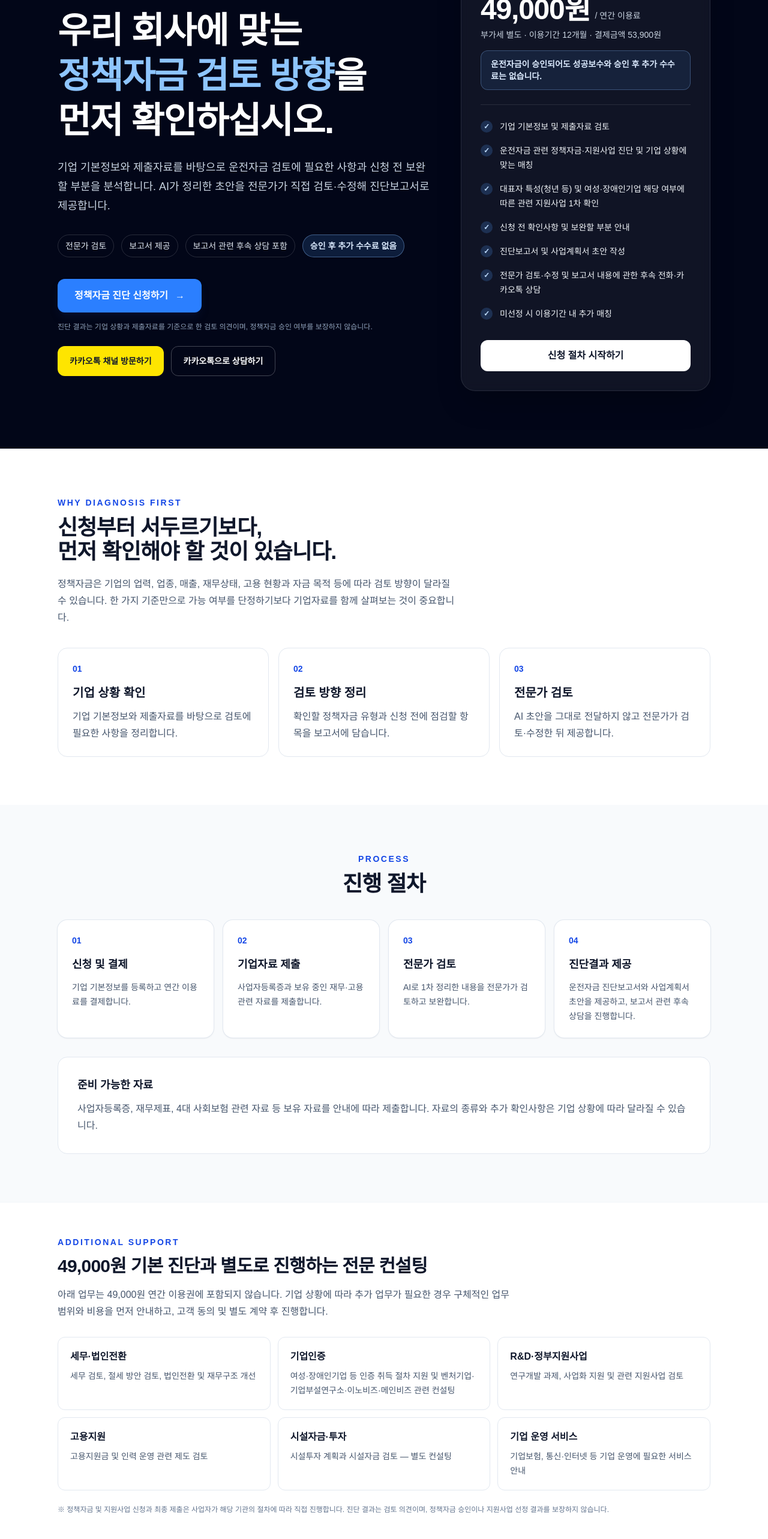
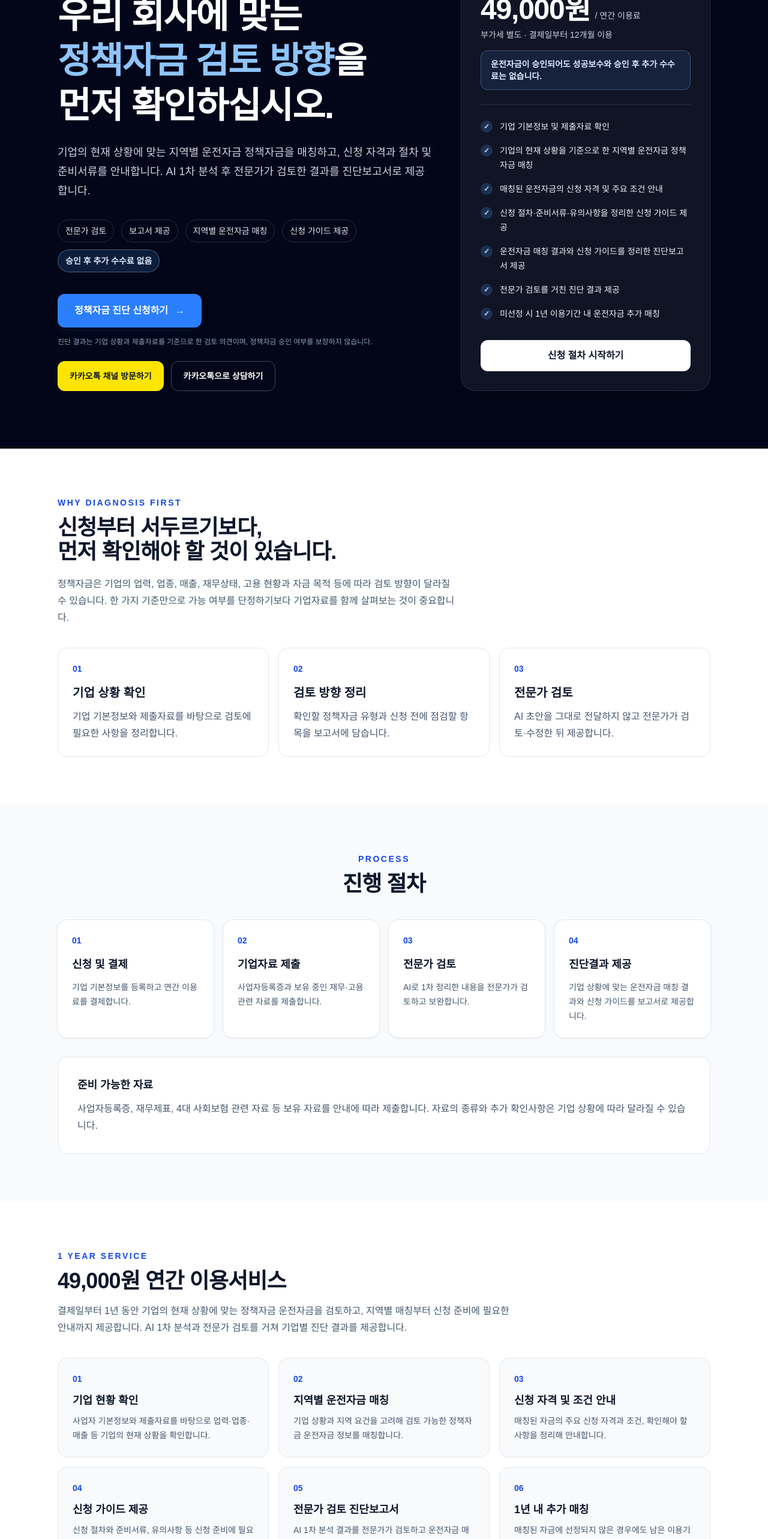
Before and after one commit to kimjintaek/ai-company-support, a Next.js app: page /policy-fund in a window 1280 px wide. Shown: the part 234-2800 px from the top of the page at 60% size. Built offline with nearby package versions, Linux system fonts and the light colour scheme.

Commit message:
Clarify working-capital subscription and showcase consulting services (#23)
* Clarify working-capital subscription and showcase separate consulting services

* Keep annual subscription focused on working-capital matching guide

* Add dedicated annual working-capital service section

```diff
--- a/app/policy-fund/page.tsx
+++ b/app/policy-fund/page.tsx
@@ -1,32 +1,28 @@
 import type { Metadata } from "next";
 
 export const metadata: Metadata = {
-  title: "기업지원사업 진단 연간 이용권 | (주)다온지원센터",
-  description: "기업 기본정보와 제출자료를 바탕으로 기업지원사업을 1차 분석하고 전문가가 검토하는 12개월 이용 서비스입니다.",
+  title: "정책자금 운전자금 매칭 1년 이용권 | (주)다온지원센터",
+  description: "기업 상황에 맞는 지역별 정책자금 운전자금 매칭과 신청 가이드를 제공하는 1년 이용 서비스입니다.",
 };
 
 const steps = [
   { number: "01", title: "신청 및 결제", description: "기업 기본정보를 등록하고 연간 이용료를 결제합니다." },
   { number: "02", title: "기업자료 제출", description: "사업자등록증과 보유 중인 재무·고용 관련 자료를 제출합니다." },
   { number: "03", title: "전문가 검토", description: "AI로 1차 정리한 내용을 전문가가 검토하고 보완합니다." },
-  { number: "04", title: "진단결과 제공", description: "운전자금 진단보고서와 사업계획서 초안을 제공하고, 보고서 관련 후속 상담을 진행합니다." },
+  { number: "04", title: "진단결과 제공", description: "기업 상황에 맞는 운전자금 매칭 결과와 신청 가이드를 보고서로 제공합니다." },
 ];
 
 const included = [
-  "기업 기본정보 및 제출자료 검토",
-  "운전자금 관련 정책자금·지원사업 진단 및 기업 상황에 맞는 매칭",
-  "대표자 특성(청년 등) 및 여성·장애인기업 해당 여부에 따른 관련 지원사업 1차 확인",
-  "신청 전 확인사항 및 보완할 부분 안내",
-  "진단보고서 및 사업계획서 초안 작성",
-  "전문가 검토·수정 및 보고서 내용에 관한 후속 전화·카카오톡 상담",
-  "미선정 시 이용기간 내 추가 매칭",
+  "기업 기본정보 및 제출자료 확인",
+  "기업의 현재 상황을 기준으로 한 지역별 운전자금 정책자금 매칭",
+  "매칭된 운전자금의 신청 자격 및 주요 조건 안내",
+  "신청 절차·준비서류·유의사항을 정리한 신청 가이드 제공",
+  "운전자금 매칭 결과와 신청 가이드를 정리한 진단보고서 제공",
+  "전문가 검토를 거친 진단 결과 제공",
+  "미선정 시 1년 이용기간 내 운전자금 추가 매칭",
 ];
 
-const notIncluded = [
-  "기업인증 취득을 위한 별도 실무 지원 및 자격요건 보완 업무",
-  "별도의 자금조달 전략 수립",
-  "세무·R&D·고용지원 등 추가 전문 컨설팅",
-];
+
 
 export default function PolicyFundLandingPage() {
   return (
@@ -57,13 +53,14 @@ export default function PolicyFundLandingPage() {
               먼저 확인하십시오.
             </h1>
             <p className="mt-6 max-w-2xl text-base leading-8 text-slate-300 sm:text-lg">
-              기업 기본정보와 제출자료를 바탕으로 운전자금 검토에 필요한 사항과 신청 전 보완할 부분을 분석합니다.
-              AI가 정리한 초안을 전문가가 직접 검토·수정해 진단보고서로 제공합니다.
+              기업의 현재 상황에 맞는 지역별 운전자금 정책자금을 매칭하고, 신청 자격과 절차 및 준비서류를 안내합니다.
+              AI 1차 분석 후 전문가가 검토한 결과를 진단보고서로 제공합니다.
             </p>
             <div className="mt-8 flex flex-wrap gap-3 text-sm text-slate-200">
               <span className="rounded-full border border-white/15 px-3 py-2">전문가 검토</span>
               <span className="rounded-full border border-white/15 px-3 py-2">보고서 제공</span>
-              <span className="rounded-full border border-white/15 px-3 py-2">보고서 관련 후속 상담 포함</span>
+              <span className="rounded-full border border-white/15 px-3 py-2">지역별 운전자금 매칭</span>
+              <span className="rounded-full border border-white/15 px-3 py-2">신청 가이드 제공</span>
               <span className="rounded-full border border-blue-300/40 bg-blue-400/15 px-3 py-2 font-semibold text-blue-100">승인 후 추가 수수료 없음</span>
             </div>
             <a
@@ -96,12 +93,12 @@ export default function PolicyFundLandingPage() {
           </div>
 
           <div className="rounded-3xl border border-white/10 bg-white/[0.06] p-6 shadow-2xl backdrop-blur sm:p-8">
-            <p className="text-sm font-semibold text-blue-200">기업지원사업 진단 연간 이용권</p>
+            <p className="text-sm font-semibold text-blue-200">정책자금 운전자금 매칭 1년 이용권</p>
             <div className="mt-4 flex items-end gap-2">
               <span className="text-5xl font-black tracking-tight">49,000원</span>
               <span className="pb-1 text-sm text-slate-300">/ 연간 이용료</span>
             </div>
-            <p className="mt-2 text-sm text-slate-300">부가세 별도 · 이용기간 12개월 · 결제금액 53,900원</p>
+            <p className="mt-2 text-sm text-slate-300">부가세 별도 · 결제일부터 12개월 이용</p>
             <div className="mt-4 rounded-xl border border-blue-300/30 bg-blue-400/10 px-4 py-3">
               <p className="text-sm font-bold text-blue-100">운전자금이 승인되어도 성공보수와 승인 후 추가 수수료는 없습니다.</p>
             </div>
@@ -173,36 +170,113 @@ export default function PolicyFundLandingPage() {
         </div>
       </section>
 
-      <section className="border-t border-slate-100 bg-white">
-        <div className="mx-auto max-w-6xl px-5 py-12 sm:px-8 sm:py-14">
+      <section className="bg-white">
+        <div className="mx-auto max-w-6xl px-5 py-16 sm:px-8 sm:py-20">
           <div className="max-w-3xl">
-            <p className="text-sm font-bold uppercase tracking-[0.18em] text-blue-700">Additional support</p>
-            <h2 className="mt-3 text-2xl font-extrabold tracking-tight sm:text-3xl">
-              49,000원 기본 진단과 별도로 진행하는 전문 컨설팅
-            </h2>
+            <p className="text-sm font-bold uppercase tracking-[0.18em] text-blue-700">1 YEAR SERVICE</p>
+            <h2 className="mt-3 text-3xl font-extrabold tracking-tight sm:text-4xl">49,000원 연간 이용서비스</h2>
             <p className="mt-4 leading-7 text-slate-600">
-              아래 업무는 49,000원 연간 이용권에 포함되지 않습니다.
-              기업 상황에 따라 추가 업무가 필요한 경우 구체적인 업무 범위와 비용을 먼저 안내하고, 고객 동의 및 별도 계약 후 진행합니다.
+              결제일부터 1년 동안 기업의 현재 상황에 맞는 정책자금 운전자금을 검토하고, 지역별 매칭부터 신청 준비에 필요한 안내까지 제공합니다.
+              AI 1차 분석과 전문가 검토를 거쳐 기업별 진단 결과를 제공합니다.
             </p>
           </div>
-          <div className="mt-7 grid gap-3 sm:grid-cols-2 lg:grid-cols-3">
+          <div className="mt-9 grid gap-4 sm:grid-cols-2 lg:grid-cols-3">
             {[
-              { title: "세무·법인전환", body: "세무 검토, 절세 방안 검토, 법인전환 및 재무구조 개선" },
-              { title: "기업인증", body: "여성·장애인기업 등 인증 취득 절차 지원 및 벤처기업·기업부설연구소·이노비즈·메인비즈 관련 컨설팅" },
-              { title: "R&D·정부지원사업", body: "연구개발 과제, 사업화 지원 및 관련 지원사업 검토" },
-              { title: "고용지원", body: "고용지원금 및 인력 운영 관련 제도 검토" },
-              { title: "시설자금·투자", body: "시설투자 계획과 시설자금 검토 — 별도 컨설팅" },
-              { title: "기업 운영 서비스", body: "기업보험, 통신·인터넷 등 기업 운영에 필요한 서비스 안내" },
+              { n: "01", title: "기업 현황 확인", body: "사업자 기본정보와 제출자료를 바탕으로 업력·업종·매출 등 기업의 현재 상황을 확인합니다." },
+              { n: "02", title: "지역별 운전자금 매칭", body: "기업 상황과 지역 요건을 고려해 검토 가능한 정책자금 운전자금 정보를 매칭합니다." },
+              { n: "03", title: "신청 자격 및 조건 안내", body: "매칭된 자금의 주요 신청 자격과 조건, 확인해야 할 사항을 정리해 안내합니다." },
+              { n: "04", title: "신청 가이드 제공", body: "신청 절차와 준비서류, 유의사항 등 신청 준비에 필요한 내용을 안내합니다." },
+              { n: "05", title: "전문가 검토 진단보고서", body: "AI 1차 분석 결과를 전문가가 검토하고 운전자금 매칭 결과와 신청 가이드를 보고서로 제공합니다." },
+              { n: "06", title: "1년 내 추가 매칭", body: "매칭된 자금에 선정되지 않은 경우에도 남은 이용기간 동안 기업 상황에 맞는 운전자금을 추가로 검토·매칭합니다." },
             ].map((item) => (
-              <article key={item.title} className="rounded-xl border border-slate-200 p-5">
-                <h3 className="font-bold text-slate-900">{item.title}</h3>
+              <article key={item.n} className="rounded-2xl border border-slate-200 bg-slate-50 p-6">
+                <p className="text-sm font-bold text-blue-700">{item.n}</p>
+                <h3 className="mt-3 text-lg font-bold text-slate-900">{item.title}</h3>
                 <p className="mt-2 text-sm leading-6 text-slate-600">{item.body}</p>
               </article>
             ))}
           </div>
+          <div className="mt-7 rounded-2xl border border-blue-100 bg-blue-50 p-5 sm:p-6">
+            <p className="font-bold text-slate-900">이용기간 및 비용</p>
+            <p className="mt-2 text-sm leading-6 text-slate-700">
+              49,000원(부가세 별도) · 결제일부터 12개월 · 성공보수 및 승인 후 추가 수수료 없음
+            </p>
+          </div>
           <p className="mt-5 text-xs leading-6 text-slate-500">
-            ※ 정책자금 및 지원사업 신청과 최종 제출은 사업자가 해당 기관의 절차에 따라 직접 진행합니다.
-            진단 결과는 검토 의견이며, 정책자금 승인이나 지원사업 선정 결과를 보장하지 않습니다.
+            ※ 진단 결과는 제출자료에 기반한 검토 의견이며, 정책자금 승인이나 지원을 보장하지 않습니다. 실제 신청과 최종 제출은 사업자가 해당 기관의 절차에 따라 진행하며, 최종 지원 여부와 조건은 기관의 심사에 따라 결정됩니다.
+          </p>
+        </div>
+      </section>
+
+      <section className="border-t border-slate-100 bg-white">
+        <div className="mx-auto max-w-6xl px-5 py-14 sm:px-8 sm:py-18">
+          <div className="max-w-3xl">
+            <p className="text-sm font-bold uppercase tracking-[0.18em] text-blue-700">DAON BUSINESS CONSULTING</p>
+            <h2 className="mt-3 text-2xl font-extrabold tracking-tight sm:text-3xl">
+              다온지원센터 전문 컨설팅 분야
+            </h2>
+            <p className="mt-4 leading-7 text-slate-600">
+              다온지원센터는 정책자금 운전자금 매칭 외에도 기업의 성장 단계와 경영 상황에 필요한 다양한 전문 컨설팅을 수행합니다.
+              아래 업무는 49,000원 운전자금 1년 이용권과 별도로 운영되며, 업무별 범위와 비용은 개별 협의 및 계약에 따라 진행됩니다.
+            </p>
+          </div>
+          <div className="mt-8 grid gap-5 sm:grid-cols-2 lg:grid-cols-3">
+            {[
+              {
+                title: "기업 인증 및 연구소",
+                body: "여성기업·장애인기업·청년기업·사회적기업, 메인비즈·이노비즈 및 기업부설연구소 관련 인증 컨설팅",
+                image: "https://images.unsplash.com/photo-1454165804606-c3d57bc86b40?auto=format&fit=crop&w=900&q=85",
+                alt: "기업 자료를 검토하는 사무실 회의",
+              },
+              {
+                title: "세무·절세 및 법인전환",
+                body: "법인세·종합소득세 관련 절세 검토, 법인전환 및 기업 재무구조 개선 컨설팅",
+                image: "https://images.unsplash.com/photo-1554224155-6726b3ff858f?auto=format&fit=crop&w=900&q=85",
+                alt: "세무 및 재무자료와 계산기",
+              },
+              {
+                title: "고용지원금·홍보지원사업",
+                body: "기업의 고용 현황에 맞는 고용지원 제도와 기업 홍보·마케팅 관련 지원사업 검토",
+                image: "https://images.unsplash.com/photo-1521737711867-e3b97375f902?auto=format&fit=crop&w=900&q=85",
+                alt: "기업 구성원들의 협업 회의",
+              },
+              {
+                title: "시설자금·공장 인수",
+                body: "공장 및 생산시설 인수·확장 계획, 시설투자에 필요한 자금조달 방안 검토",
+                image: "https://images.unsplash.com/photo-1581091226825-a6a2a5aee158?auto=format&fit=crop&w=900&q=85",
+                alt: "산업 현장에서 설비를 점검하는 작업자",
+              },
+              {
+                title: "R&D·기술사업화",
+                body: "연구개발 과제 기획, 정부 R&D 및 기술사업화 지원사업 관련 컨설팅",
+                image: "https://images.unsplash.com/photo-1532094349884-543bc11b234d?auto=format&fit=crop&w=900&q=85",
+                alt: "연구실에서 실험을 진행하는 연구원",
+              },
+              {
+                title: "기업 성장 및 경영 컨설팅",
+                body: "기업 상황과 성장 단계에 맞춘 경영 개선, 자금·인력·사업 운영 관련 전문 컨설팅",
+                image: "https://images.unsplash.com/photo-1497366754035-f200968a6e72?auto=format&fit=crop&w=900&q=85",
+                alt: "현대적인 기업 사무공간",
+              },
+            ].map((item) => (
+              <article key={item.title} className="overflow-hidden rounded-2xl border border-slate-200 bg-white shadow-sm">
+                <div className="h-44 overflow-hidden bg-slate-100">
+                  <img
+                    src={item.image}
+                    alt={item.alt}
+                    className="h-full w-full object-cover transition duration-300 hover:scale-105"
+                    loading="lazy"
+                  />
+                </div>
+                <div className="p-5">
+                  <h3 className="text-lg font-bold text-slate-900">{item.title}</h3>
+                  <p className="mt-2 text-sm leading-6 text-slate-600">{item.body}</p>
+                </div>
+              </article>
+            ))}
+          </div>
+          <p className="mt-6 text-xs leading-6 text-slate-500">
+            ※ 위 전문 컨설팅은 기본 운전자금 이용권에 포함되지 않는 별도 업무입니다. 정책자금 및 지원사업의 적용 여부와 요건은 기관별 공고·평가기준에 따라 달라집니다.
           </p>
         </div>
       </section>
@@ -214,7 +288,7 @@ export default function PolicyFundLandingPage() {
             <br className="sm:hidden" /> 우리 회사 자료부터 점검하세요.
           </h2>
           <p className="mx-auto mt-4 max-w-2xl leading-7 text-blue-100">
-            진단보고서와 보고서 내용에 관한 후속 상담까지 한 번의 진단 서비스에 포함됩니다.
+            기업 상황에 맞는 지역별 운전자금 매칭과 신청 가이드를 제공합니다.
           </p>
           <a href="/" className="mt-8 inline-flex w-full items-center justify-center rounded-xl bg-white px-7 py-4 font-bold text-blue-800 transition hover:bg-blue-50 sm:w-auto">
             정책자금 진단 신청하기 →
```
